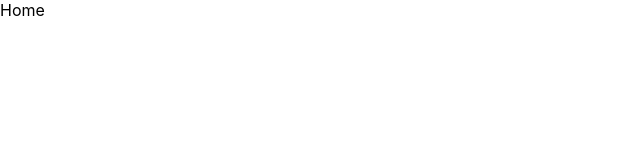
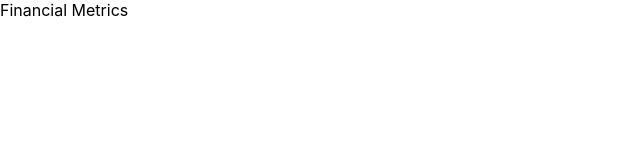
Before and after one commit to Peter-Kibet/metrics-app-react-capstone, a React (Create React App) app: page / in a window 1280 px wide. Shown: the top 160 px of the page, without its empty margins (0-640 px from the left). Built offline with nearby package versions, Linux system fonts and the light colour scheme.

Commit message:
Construct the home section

```diff
--- a/src/pages/Home.jsx
+++ b/src/pages/Home.jsx
@@ -1,7 +1,7 @@
 import React from "react";
 
 const Home = () => {
-  return <div>Home</div>;
+  return <div>Financial Metrics</div>;
 };
 
 export default Home;
```
